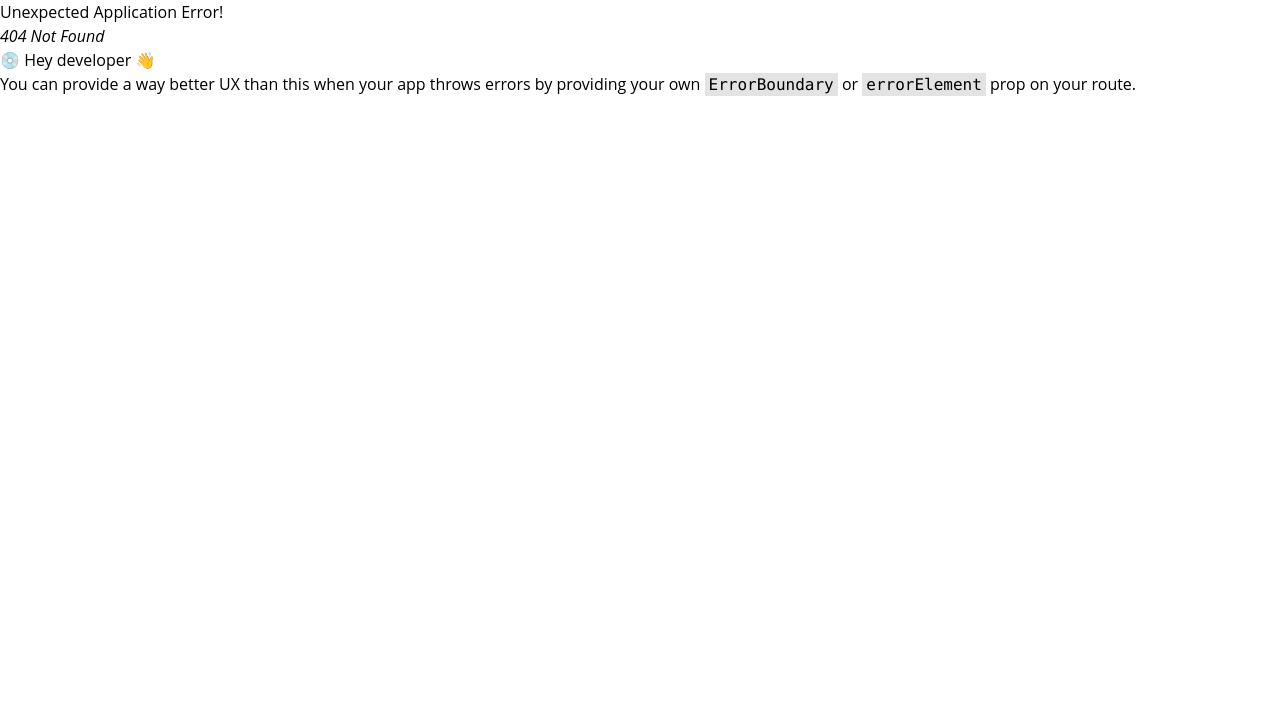
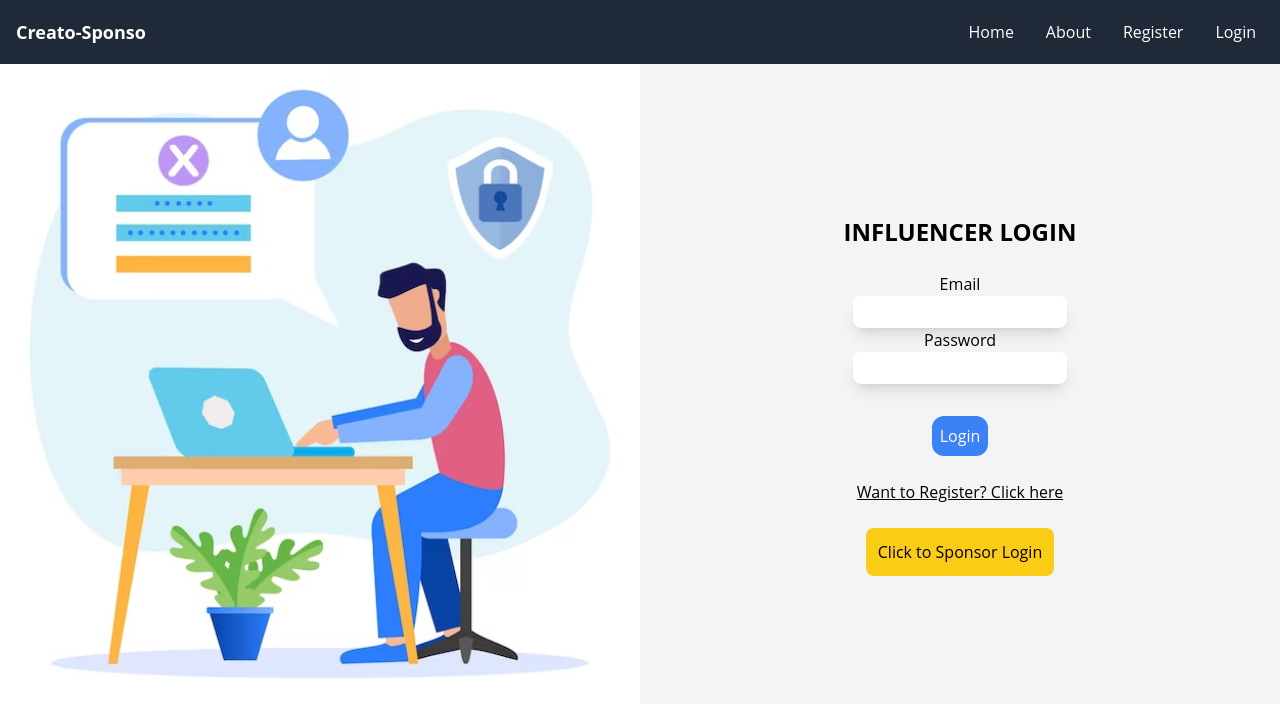
Before and after one commit to Badhri007/InfluenzeHub-frontend, a React (Create React App) app: page /influlogin in a window 1280 px wide. Before the commit this address had no page. Shown: the top 716 px of the page. Built offline with nearby package versions, Linux system fonts and the light colour scheme; the HTML template or start-up script is replaced by a standard one.

Commit message:
Added Register and Login pages

```diff
--- a/src/App.js
+++ b/src/App.js
@@ -4,13 +4,19 @@ import { Route,createBrowserRouter,createRoutesFromElements,RouterProvider } fro
 import MainLayout from './layouts/Mainlayout';
 import InfluRegister from './components/InfluRegister';
 import SponsoRegister from './components/SponsoRegister';
+import InfluLogin from './components/InfluLogin';
+import SponsorLogin from './components/SponsorLogin';
+import HomePage from './components/HomePage';
 
 
 const router=createBrowserRouter(createRoutesFromElements
   (
     <Route path='/' element={<MainLayout/>}>
+          <Route path="/" element={<HomePage/>}/>
           <Route path="/signup" element={<InfluRegister/>}/>
           <Route path="/sponsosignup" element={<SponsoRegister/>}/>
+          <Route path="/influlogin" element={<InfluLogin/>}/>
+          <Route path="/sponsorlogin" element={<SponsorLogin/>}/>
     </Route>
 
   )
--- /dev/null
+++ b/src/components/HomePage.jsx
@@ -0,0 +1,9 @@
+import React from 'react'
+
+const HomePage = () => {
+  return (
+    <div>HomePage</div>
+  )
+}
+
+export default HomePage
--- /dev/null
+++ b/src/components/InfluLogin.jsx
@@ -0,0 +1,94 @@
+import React, { useState } from 'react'
+import background from '../assets/b2.avif'
+import {useNavigate} from 'react-router-dom'
+
+const InfluLogin = () => {
+
+
+    const [loginData, setLoginData] = useState(
+        {
+            'email': '',
+            'password': ''
+        }
+    );
+
+
+    const navigate=useNavigate();
+
+    const handleChanges=(e)=>{
+        const {name,value}=e.target;
+        setLoginData((prevData)=>({
+            ...prevData,
+            [name]:value
+        }))
+    }
+
+
+    const handleSubmit=async(e)=>{
+        e.preventDefault();
+        console.log("Login Details:", loginData);
+
+        const url='http://localhost:5000/influLogin'
+
+        try{
+            const response=await fetch(url,{
+                method:"POST",
+                headers:{
+                    'Content-Type':'application/json'
+                  },
+                body:JSON.stringify(loginData)
+            });
+
+            const data=await response.json();
+            if(data["success"]===true)
+            {
+                const user_id=data["userId"];
+                localStorage.setItem("user_id",user_id);
+                console.log("User Id:",user_id);
+                console.log("Login successful!")
+                navigate('/');
+            }
+            else
+            {
+                console.log("Invalid credentials!!");
+            }
+
+        }
+        catch(err)
+        {
+            console.log("Error in influencer login:",err);
+        }
+    }
+
+
+
+
+    return (
+        <div className="flex flex-col min-h-screen">
+            <div className="flex flex-row flex-grow">
+                <div className="hidden  lg:block w-[50%] ">
+                    <img src={background} className='h-[80%]' alt="background" />
+                </div>
+                <div className="block w-full lg:w-[50%]">
+                    <form className="flex flex-col justify-center items-center h-[80%] bg-gray-100" onSubmit={handleSubmit}>
+                        <br />
+                        <p className="font-bold text-xl lg:text-2xl">INFLUENCER LOGIN</p>
+                        <br />
+                        <label>Email</label>
+                        <input type="email" name="email" value={loginData.email} className="rounded-lg shadow-lg w-1/3 h-8" onChange={handleChanges} />
+                        <label>Password</label>
+                        <input type="password" name="password" value={loginData.password} className="rounded-lg shadow-lg w-1/3 h-8" onChange={handleChanges} />
+                        <br />
+                        <button type="submit" className="bg-blue-500 rounded-xl p-2 mt-2 text-white">Login</button>
+                        <br />
+                        <a href="/signup" className="underline">Want to Register? Click here</a>
+                        <br />
+                        <a href="/sponsorLogin" className='bg-yellow-400 rounded-lg p-3'>Click to Sponsor Login</a>
+                    </form>
+                </div>
+            </div>
+        </div>
+    )
+}
+
+export default InfluLogin
--- a/src/components/InfluRegister.jsx
+++ b/src/components/InfluRegister.jsx
@@ -1,10 +1,11 @@
 import React,{useState,useEffect} from 'react';
 import background from '../assets/b2.avif';
 import '../index.css';
+import { useNavigate } from "react-router-dom";
 
 const InfluRegister = () => {
 
-
+  const navigate=useNavigate();
   const [formData,setFormData]=useState({
     'username':'',
     'niche':'',
@@ -44,6 +45,8 @@ const InfluRegister = () => {
        const user_id=data._id;
        localStorage.setItem("user_id",user_id);
        console.log("User Id:",user_id);
+
+       navigate('/influLogin');
     }
 
     catch(error)
@@ -85,7 +88,7 @@ const InfluRegister = () => {
             <br/>
             <button className="bg-blue-500 rounded-xl p-2 mt-2 text-white" type="submit">Register</button>
             <br/>
-            <a href="/" className="underline">Already Registered? Click to Login</a>
+            <a href="/influlogin" className="underline">Already Registered? Click to Login</a>
             <br/>
             <a href="/sponsosignup" className='bg-yellow-400 rounded-lg p-3'>Click to Sponsor Registration</a>
           </form>
--- a/src/components/Navbar.jsx
+++ b/src/components/Navbar.jsx
@@ -1,6 +1,6 @@
-import React,{useState} from 'react'
+import React, { useState } from 'react'
 
-const Navbar=() => {
+const Navbar = () => {
   const [isOpen, setIsOpen] = useState(false);
 
   return (
@@ -38,10 +38,10 @@ const Navbar=() => {
         </div>
         <div className={`lg:flex ${isOpen ? 'block' : 'hidden'} w-full lg:w-auto`}>
           <ul className="flex flex-col lg:flex-row lg:space-x-4 mt-2 lg:mt-0">
-              <li><a href="#" className="text-white block px-2 py-1">Home</a></li>
+            <li><a href="/" className="text-white block px-2 py-1">Home</a></li>
             <li><a href="#" className="text-white block px-2 py-1">About</a></li>
             <li><a href="/signup" className="text-white block px-2 py-1">Register</a></li>
-              <li><a href="#" className="text-white block px-2 py-1">Contact</a></li>
+            <li><a href="/influlogin" className="text-white block px-2 py-1">Login</a></li>
           </ul>
         </div>
       </div>
--- a/src/components/SponsoRegister.jsx
+++ b/src/components/SponsoRegister.jsx
@@ -1,8 +1,68 @@
-import React from 'react';
+import React,{useState} from 'react';
 import background from '../assets/b2.avif';
 import '../index.css';
+import {useNavigate} from 'react-router-dom'
+
 
 const SponsoRegister = () => {
+
+
+  const navigate=useNavigate();
+
+  const [formData,setFormData] = useState(
+    {
+      'username':'',
+      'email':'',
+      'password':''
+    }
+  )
+
+
+
+  const handleChanges=(e)=>{
+    const {name,value}=e.target;
+    setFormData((prevData)=>({
+      ...prevData,
+      [name]:value
+    }))
+  }
+
+
+  const handleSubmit=async(e)=>{
+    e.preventDefault();
+    console.log("Register Details:",formData);
+
+    const url="http://localhost:5000/sponsoRegister"
+
+    try
+    {
+       const response=await fetch(url,
+        {
+          method:"POST",
+          headers:{
+            'Content-Type':'application/json'
+          },
+          body:JSON.stringify(formData)
+        }
+       );
+
+       const data=await response.json();
+       const user_id=data._id;
+       localStorage.setItem("user_id",user_id);
+       console.log("User Id:",user_id);
+
+       navigate('/sponsorLogin');
+
+    }
+
+    catch(err)
+    {
+      console.log("Error in registering sponsor:",err);
+    }
+
+  }
+
+
   return (
     <div className="flex flex-col min-h-screen">
       <div className="flex flex-row flex-grow">
@@ -10,20 +70,20 @@ const SponsoRegister = () => {
           <img src={background} className='h-[80%]' alt="background" />
         </div>
         <div className="block w-full lg:w-[50%]">
-          <form className="flex flex-col justify-center items-center h-[80%] bg-gray-100">
+          <form className="flex flex-col justify-center items-center h-[80%] bg-gray-100" onSubmit={handleSubmit}>
             <br />
             <p className="font-bold text-xl lg:text-2xl">SPONSOR REGISTRATION</p>
             <br />
             <label>Username</label>
-            <input type="text" className="rounded-lg shadow-lg w-1/3 h-8" />
+            <input type="text" name="username" value={formData.username} className="rounded-lg shadow-lg w-1/3 h-8" onChange={handleChanges}/>
             <label>Email</label>
-            <input type="email" className="rounded-lg shadow-lg w-1/3 h-8" />
+            <input type="email" name="email" value={formData.email} className="rounded-lg shadow-lg w-1/3 h-8" onChange={handleChanges} />
             <label>Password</label>
-            <input type="password" className="rounded-lg shadow-lg w-1/3 h-8" />
+            <input type="password" name="password" value={formData.password}  className="rounded-lg shadow-lg w-1/3 h-8" onChange={handleChanges}/>
             <br />
-            <button className="bg-blue-500 rounded-xl p-2 mt-2 text-white">Register</button>
+            <button type="submit" className="bg-blue-500 rounded-xl p-2 mt-2 text-white">Register</button>
             <br />
-            <a href="/" className="underline">Already Registered? Click to Login</a>
+            <a href="/sponsorLogin" className="underline">Already Registered? Click to Login</a>
             <br/>
             <a href="/signup" className='bg-yellow-400 rounded-lg p-3'>Click to Influencer Registration</a>
           </form>
--- /dev/null
+++ b/src/components/SponsorLogin.jsx
@@ -0,0 +1,94 @@
+import React, { useState } from 'react'
+import background from '../assets/b2.avif'
+import {useNavigate} from 'react-router-dom'
+
+const SponsorLogin = () => {
+
+
+    const [loginData, setLoginData] = useState(
+        {
+            'email': '',
+            'password': ''
+        }
+    );
+
+
+    const navigate=useNavigate();
+
+    const handleChanges=(e)=>{
+        const {name,value}=e.target;
+        setLoginData((prevData)=>({
+            ...prevData,
+            [name]:value
+        }))
+    }
+
+
+    const handleSubmit=async(e)=>{
+        e.preventDefault();
+        console.log("Login Details:", loginData);
+
+        const url='http://localhost:5000/sponsorLogin'
+
+        try{
+            const response=await fetch(url,{
+                method:"POST",
+                headers:{
+                    'Content-Type':'application/json'
+                  },
+                body:JSON.stringify(loginData)
+            });
+
+            const data=await response.json();
+            if(data["success"]===true)
+            {
+                const user_id=data["userId"];
+                localStorage.setItem("user_id",user_id);
+                console.log("User Id:",user_id);
+                console.log("Login successful!")
+                navigate('/');
+            }
+            else
+            {
+                console.log("Invalid credentials!!");
+            }
+
+        }
+        catch(err)
+        {
+            console.log("Error in sponsor login:",err);
+        }
+    }
+
+
+
+
+    return (
+        <div className="flex flex-col min-h-screen">
+            <div className="flex flex-row flex-grow">
+                <div className="hidden  lg:block w-[50%] ">
+                    <img src={background} className='h-[80%]' alt="background" />
+                </div>
+                <div className="block w-full lg:w-[50%]">
+                    <form className="flex flex-col justify-center items-center h-[80%] bg-gray-100" onSubmit={handleSubmit}>
+                        <br />
+                        <p className="font-bold text-xl lg:text-2xl">SPONSOR LOGIN</p>
+                        <br />
+                        <label>Email</label>
+                        <input type="email" name="email" value={loginData.email} className="rounded-lg shadow-lg w-1/3 h-8" onChange={handleChanges} />
+                        <label>Password</label>
+                        <input type="password" name="password" value={loginData.password} className="rounded-lg shadow-lg w-1/3 h-8" onChange={handleChanges} />
+                        <br />
+                        <button type="submit" className="bg-blue-500 rounded-xl p-2 mt-2 text-white">Login</button>
+                        <br />
+                        <a href="/sponsosignup" className="underline">Want to Register? Click here</a>
+                        <br />
+                        <a href="/influLogin" className='bg-yellow-400 rounded-lg p-3'>Click to Influencer Login</a>
+                    </form>
+                </div>
+            </div>
+        </div>
+    )
+}
+
+export default SponsorLogin
```
Lines whose indentation alone changed are shown as unchanged.
